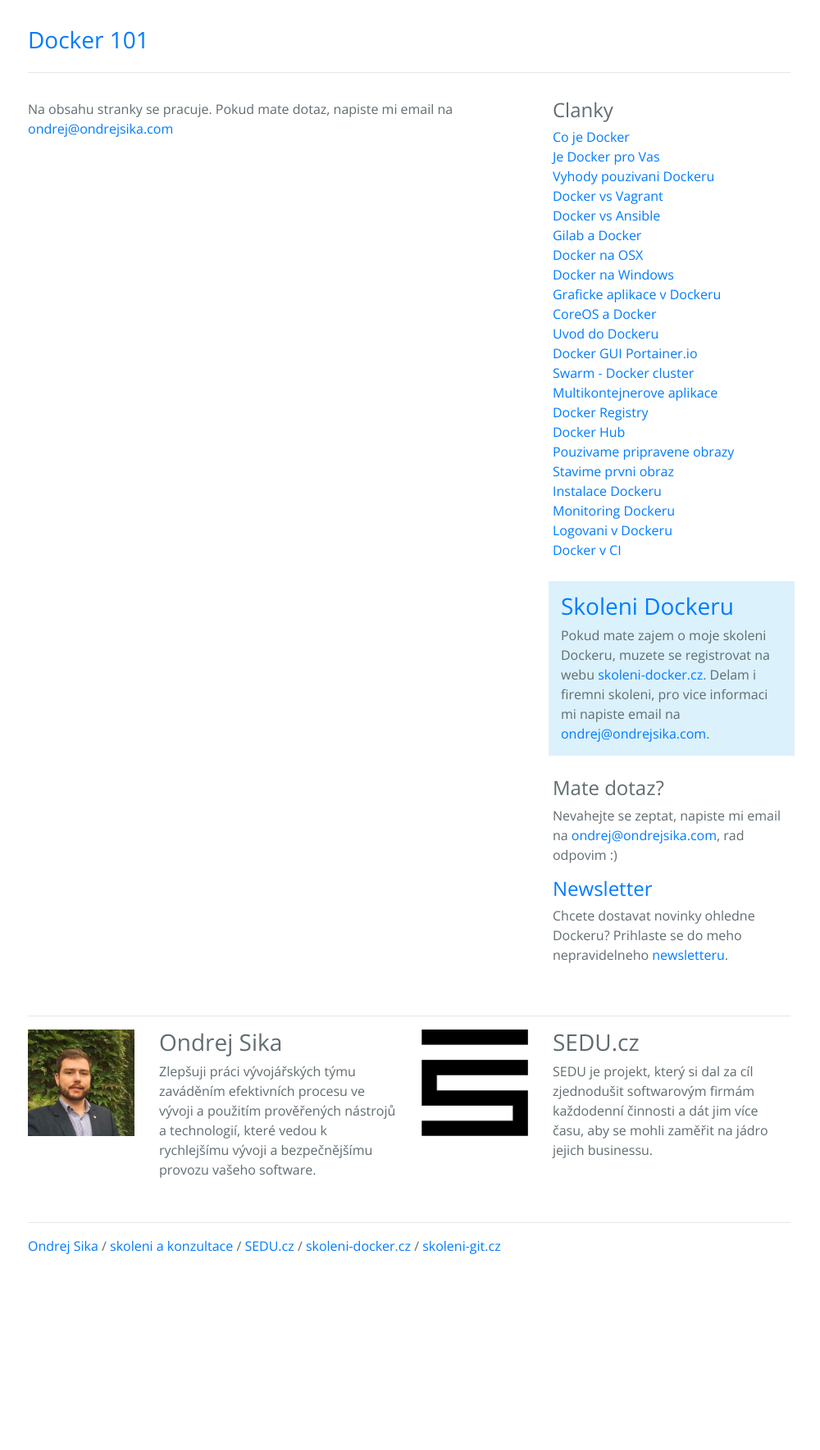
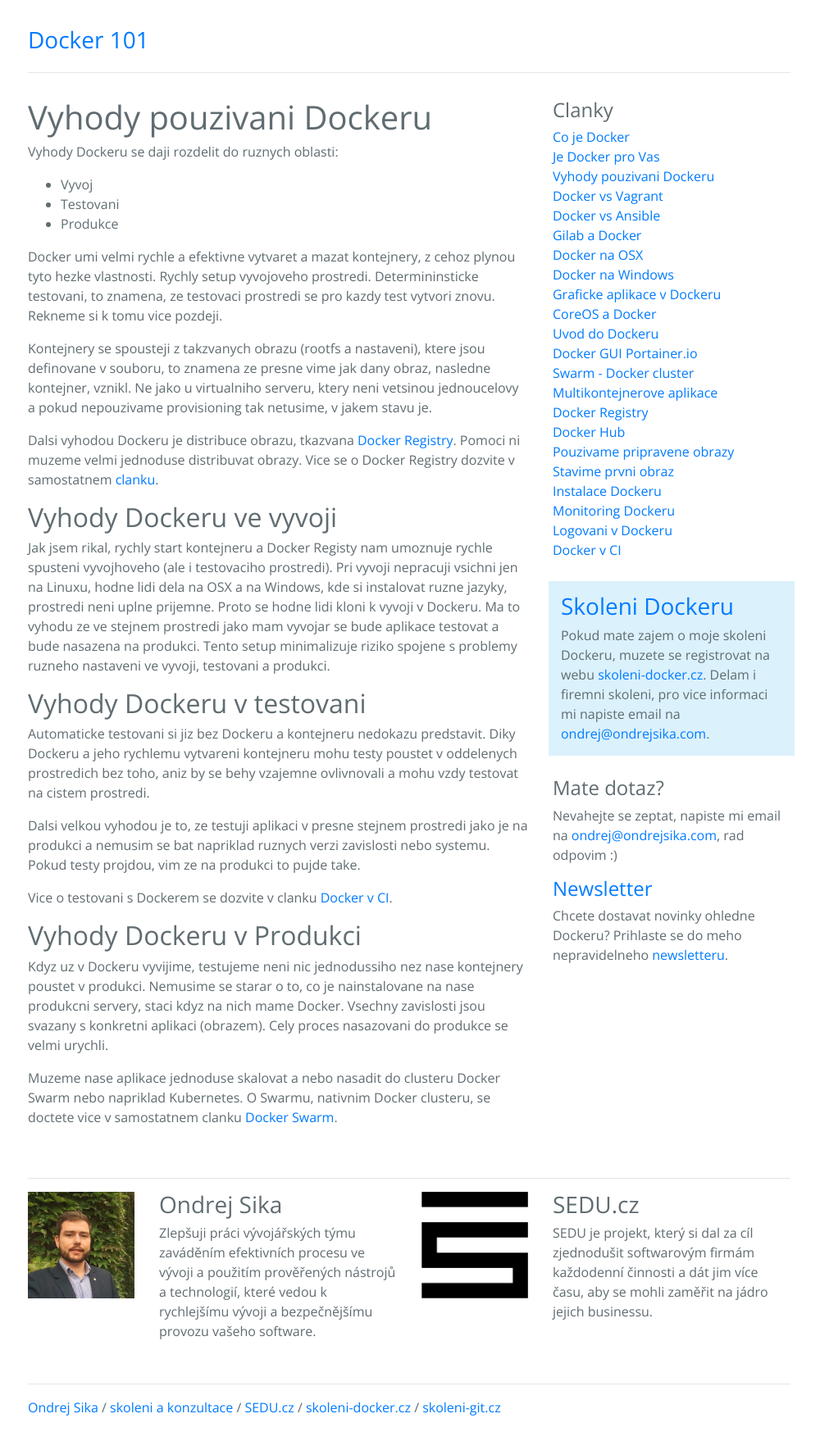
Before and after one commit to ondrejsika/docker101.cz, a Jekyll site: the page built from vyhody-pouzivani-dockeru.md, in a window 1280 px wide. Shown: the whole page at 82% size, without its empty margins (141-1141 px from the left). Built offline with Jekyll 4.4.1, drawn with Linux system fonts in a browser that asks for light colours; before the commit the page ends 1572 px from its top, so only the background shows below that.

Commit message:
vyhody-pouzivani-dockeru.md - write article

```diff
--- a/vyhody-pouzivani-dockeru.md
+++ b/vyhody-pouzivani-dockeru.md
@@ -1,6 +1,39 @@
 ---
 layout: default
-title: Docker 101
+title: Vyhody pouzivani Dockeru
 ---
 
-Na obsahu stranky se pracuje. Pokud mate dotaz, napiste mi email na <ondrej@ondrejsika.com>
+# Vyhody pouzivani Dockeru
+
+Vyhody Dockeru se daji rozdelit do ruznych oblasti:
+
+- Vyvoj
+- Testovani
+- Produkce
+
+Docker umi velmi rychle a efektivne vytvaret a mazat kontejnery, z cehoz plynou tyto hezke vlastnosti. Rychly setup vyvojoveho prostredi. Determininsticke testovani, to znamena, ze testovaci prostredi se pro kazdy test vytvori znovu. Rekneme si k tomu vice pozdeji.
+
+Kontejnery se spousteji z takzvanych obrazu (rootfs a nastaveni), ktere jsou definovane v souboru, to znamena ze presne vime jak dany obraz, nasledne kontejner, vznikl. Ne jako u virtualniho serveru, ktery neni vetsinou jednoucelovy a pokud nepouzivame provisioning tak netusime, v jakem stavu je.
+
+Dalsi vyhodou Dockeru je distribuce obrazu, tkazvana [Docker Registry](/docker-registry.html). Pomoci ni muzeme velmi jednoduse distribuvat obrazy. Vice se o Docker Registry dozvite v samostatnem [clanku](/docker-registry.html).
+
+
+## Vyhody Dockeru ve vyvoji
+
+Jak jsem rikal, rychly start kontejneru a Docker Registy nam umoznuje rychle spusteni vyvojhoveho (ale i testovaciho prostredi). Pri vyvoji nepracuji vsichni jen na Linuxu, hodne lidi dela na OSX a na Windows, kde si instalovat ruzne jazyky, prostredi neni uplne prijemne. Proto se hodne lidi kloni k vyvoji v Dockeru. Ma to vyhodu ze ve stejnem prostredi jako mam vyvojar se bude aplikace testovat a bude nasazena na produkci. Tento setup minimalizuje riziko spojene s problemy ruzneho nastaveni ve vyvoji, testovani a produkci.
+
+
+## Vyhody Dockeru v testovani
+
+Automaticke testovani si jiz bez Dockeru a kontejneru nedokazu predstavit. Diky Dockeru a jeho rychlemu vytvareni kontejneru mohu testy poustet v oddelenych prostredich bez toho, aniz by se behy vzajemne ovlivnovali a mohu vzdy testovat na cistem prostredi.
+
+Dalsi velkou vyhodou je to, ze testuji aplikaci v presne stejnem prostredi jako je na produkci a nemusim se bat napriklad ruznych verzi zavislosti nebo systemu. Pokud testy projdou, vim ze na produkci to pujde take.
+
+Vice o testovani s Dockerem se dozvite v clanku [Docker v CI](/docker-v-ci.html).
+
+
+## Vyhody Dockeru v Produkci
+
+Kdyz uz v Dockeru vyvijime, testujeme neni nic jednodussiho nez nase kontejnery poustet v produkci. Nemusime se starar o to, co je nainstalovane na nase produkcni servery, staci kdyz na nich mame Docker. Vsechny zavislosti jsou svazany s konkretni aplikaci (obrazem). Cely proces nasazovani do produkce se velmi urychli.
+
+Muzeme nase aplikace jednoduse skalovat a nebo nasadit do clusteru Docker Swarm nebo napriklad Kubernetes. O Swarmu, nativnim Docker clusteru, se doctete vice v samostatnem clanku [Docker Swarm](/swarm-docker-cluster.html).
```
